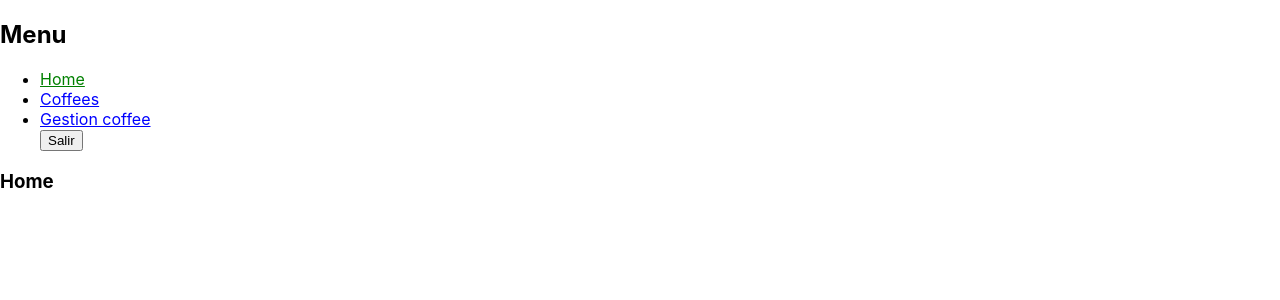
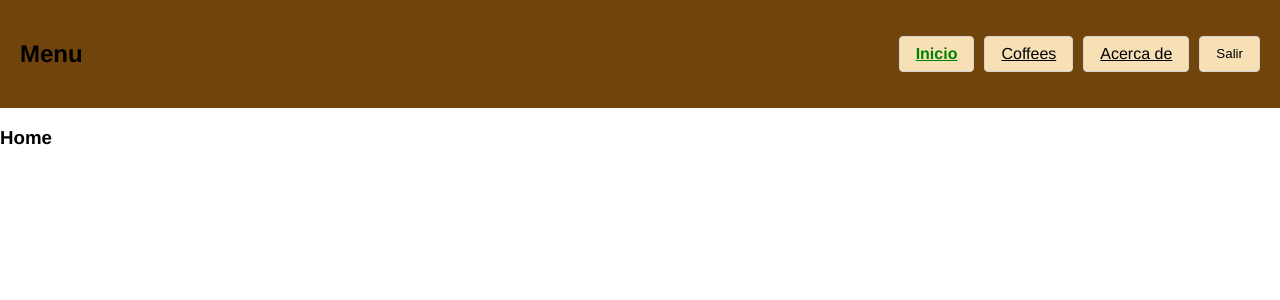
Before and after one commit to GaryVa/Front-Coffee, a React (Create React App) app: page / in a window 1280 px wide. Shown: the top 300 px of the page. Built offline with nearby package versions, Linux system fonts and the light colour scheme; sample sign-in values are in the browser's storage.

Commit message:
css de menu y gestion coffee

```diff
--- a/src/auth/AuthContext.js
+++ b/src/auth/AuthContext.js
@@ -7,10 +7,12 @@ export const AuthContext = React.createContext();
 
 export function AuthProvider({children}){
     const [auth, setAuth] = React.useState({token:null});
+    const [role, setRole] = React.useState("");
     React.useEffect(() => {
         const token = localStorage.getItem("token");
         if(token){
             setAuth({token:token})
+            setRole(jwtDecode(token).role)
         }
     }, [])
 
@@ -26,7 +28,7 @@ export function AuthProvider({children}){
         setAuth({token:null});
     }
 
-    return <AuthContext.Provider value={{auth, setToken, logout}}>
+    return <AuthContext.Provider value={{auth, setToken, role, logout}}>
         {children}
     </AuthContext.Provider>
 
--- /dev/null
+++ b/src/components/Menu/index.css
@@ -0,0 +1,39 @@
+body {
+    margin: 0;
+    padding: 0;
+    font-family: 'Franklin Gothic Medium', 'Arial Narrow', Arial, sans-serif;
+}
+
+.Menu {
+    background-color: rgb(112, 68, 11);
+    color: black;
+    display: flex;
+    justify-content: space-between;
+    align-items: center;
+    padding: 20px;
+}
+
+.botones{
+    display: flex;
+    justify-content: center;
+    gap: 10px;
+}
+
+.buton{
+    padding: 8px 16px;
+    background-color: #f7e0b6;
+    border: 1px solid lightgray;
+    border-radius: 4px;
+    color: black;
+    cursor: pointer;
+    transition: background-color 0.5s ease;
+}
+
+.buton:hover {
+    background-color: #ffd966;
+}
+
+.buton.active {
+    font-weight: bold;
+    color: green;
+}
--- a/src/components/Menu/index.js
+++ b/src/components/Menu/index.js
@@ -1,55 +1,65 @@
 import { NavLink } from "react-router-dom";
 import { AuthContext } from "../../auth/AuthContext";
 import React from "react";
+import "./index.css"
 
 function Menu(){
 
-    const {auth, logout} = React.useContext(AuthContext);
+    const {auth, logout, role} = React.useContext(AuthContext);
 
     if (auth.token){
         routes.splice(0, routes.length);
-        routes.push({to:"/", text:"Home"})
+        routes.push({to:"/", text:"Inicio"})
         routes.push({to:"/Coffees", text:"Coffees"})
-        routes.push({to:"/Gestion-coffee", text:"Gestion coffee"})
+        routes.push({to:"/acercaDe", text:"Acerca de"})
 
+        if (role === "ADMIN"){
+            routes.push({to:"/Gestion-coffee", text:"Gestion coffee"})
+            routes.push({to:"/Clientes", text:"Clientes"})
+        }
     }
 
     const cerrarSession = ()=>{
         logout();
         routes.splice(0, routes.length);
-        routes.push({to:"/", text:"Home"})
+        routes.push({to:"/", text:"Inicio"})
         routes.push({to:"/Coffees", text:"Coffees"})
+        routes.push({to:"/acercaDe", text:"Acerca de"})
         routes.push({to:"/login", text:"Iniciar session"})
+        routes.push({to:"/registro", text:"Registrarse"})
     }
 
     return <>
-        <h2>Menu</h2>
-        <ul>
+    <div className="Menu">
+        <div className="logo">
+            <h2>Menu</h2>
+        </div>
+
+        <div className="botones">
             {
              routes.map( (item, index)=>(
-                <li key={index}>
                     <NavLink
-                        style={({isActive}) => ({color:isActive?"green":"blue"})}
-                        to={item.to}>
+                        to={item.to}
+                        className={"buton"}>
                         {item.text}
                     </NavLink>
-                </li>
              ) )
             }
 
             {
             auth.token?
-            <button onClick={cerrarSession}>Salir</button>:
+            <button className="buton" onClick={cerrarSession}>Salir</button>:
             ""
             }
-        </ul>
-
+        </div>
+        </div>
     </>
 }
 
 const routes = [];
 routes.splice(0, routes.length);
-routes.push({to:"/", text:"Home"})
+routes.push({to:"/", text:"Inicio"})
 routes.push({to:"/Coffees", text:"Coffees"})
+routes.push({to:"/acercaDe", text:"Acerca de"})
 routes.push({to:"/login", text:"Iniciar session"})
 export {Menu}
--- /dev/null
+++ b/src/pages/GestionCoffee.css
@@ -0,0 +1,76 @@
+body {
+    margin: 0;
+    padding: 0;
+    font-family: 'Franklin Gothic Medium', 'Arial Narrow', Arial, sans-serif;
+}
+
+.gestion-Caffee {
+    display: flex;
+    justify-content: space-between;
+    align-items: flex-start;
+}
+
+.Formulario {
+    width: 45%;
+    margin-right: 20px;
+    margin: 15px;
+}
+
+.id {
+    display: none;
+}
+
+.form-entrada {
+    display:flex;
+    flex-direction: column;
+    margin-bottom: 15px;
+}
+
+.form-entrada label {
+    margin-bottom: 3px;
+}
+
+.form-entrada input, .form-entrada textarea {
+    padding: 8px;
+    font-size: 15px;
+    font-family: inherit;
+}
+.form-botones button {
+    border-radius: 5px;
+    margin-right: 15px;
+    cursor: pointer;
+    font-family: inherit;
+    font-size: 100%;
+}
+textarea {
+    width: 95%;
+    height: 60px;
+    padding: 10px;
+    resize: none;
+}
+.Tabla {
+    width: 45%;
+    padding: 15px;
+}
+table, th, td {
+    border: 1px solid #ddd;
+}
+table {
+    width: 100%;
+    border-collapse: collapse;
+    margin-bottom: 20px;
+}
+th {
+    background-color: lightgray;
+    text-align: center;
+    padding: 10px;
+}
+td {
+    padding: 8px;
+}
+tr:nth-child(odd){
+    background-color: rgb(236, 235, 235);
+}
+tr:hover{
+    background-color: rgb(224, 224, 224);
+}
--- a/src/pages/GestionCoffeePage.js
+++ b/src/pages/GestionCoffeePage.js
@@ -1,6 +1,7 @@
 import React from "react";
 import { CoffeeList } from "../components/coffees";
 import { BorrarCoffee, EditarCoffee, crearCoffee} from "../services/api";
+import "./GestionCoffee.css";
 
 
 
@@ -83,47 +84,49 @@ function GestionCoffee(){
         <div className="Formulario">
             <h1>{id_coffee? "Editar":"Agregar"} Coffee</h1>
             <form onSubmit={Editar} encType="multipart/form-data">
-        <div>
+            <div className="id">
                 <input type="hidden" value={id_coffee} readOnly required/>
             </div>
-        <div>
-          <label>nombre</label>
+            <div className="form-entrada">
+            <label>Nombre</label>
             <input
                 type="Text"
                 name='nombre'
                 value={nombre}
                 onChange={(e) => setNombre(e.target.value)}
+                placeholder="Nombre"
                 />
             </div>
-        <div>
-          <label>precio</label>
+            <div className="form-entrada">
+            <label>Precio</label>
             <input
                 type="Number"
                 name='precio'
                 value={precio}
                 onChange={(e) => setprecio(e.target.value)}
-            placeholder='precio'
+                placeholder='Precio'
                 />
             </div>
-        <div>
-          <label>descripcion</label>
+            <div className="form-entrada">
+            <label>Descripcion</label>
             <textarea
                 type="Text"
                 name='precio'
                 value={desc}
                 onChange={(e) => setDesc(e.target.value)}
-            placeholder='descripcion'
+                placeholder='Descripcion'
                 />
             </div>
-        <div>
-          <label>imagen</label>
+            <div className="form-entrada">
+            <label>Imagen</label>
             <input
                 type="file"
                 name='imagen'
+                className="button-foto"
                 onChange={File}
                 />
             </div>
-        <div>
+            <div className="form-botones">
             <button type="submit" >{id_coffee? "Guardar Cambios":"agregar"}</button>
             <button type="button" onClick={limpiarFormulario}>Cancelar</button>
             </div>
```
Lines whose indentation alone changed are shown as unchanged.
